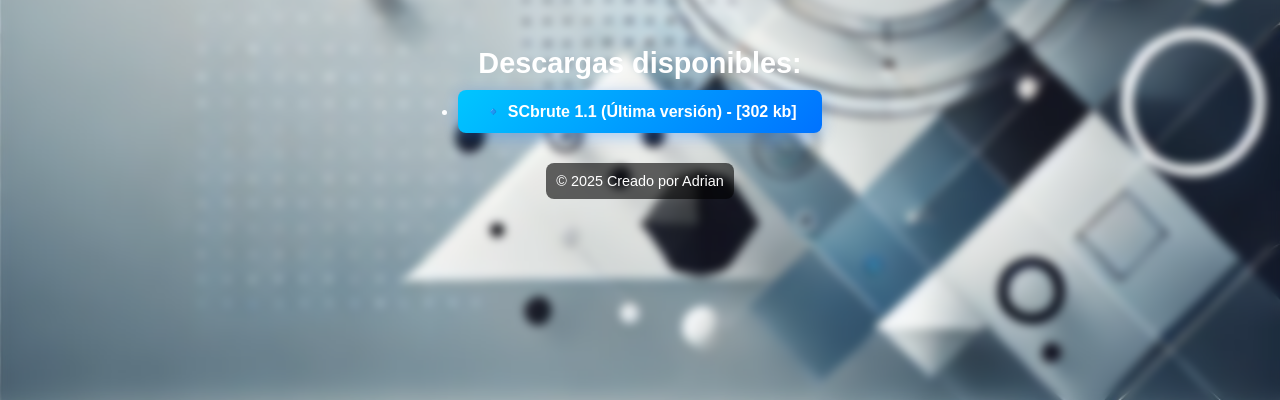
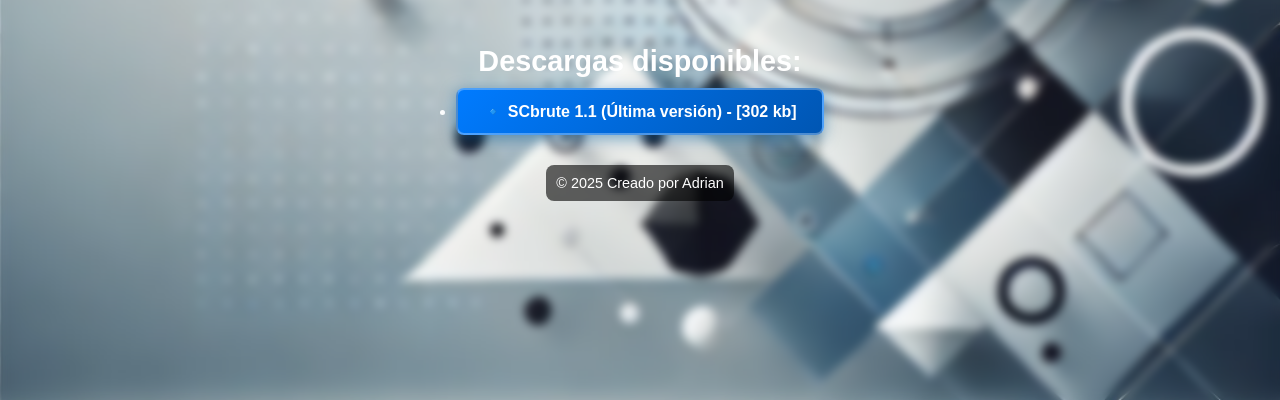
Before and after one commit to AdriProg2000/Software, a plain HTML site: page index.html in a window 1280 px wide. Shown: the part 400-800 px from the top of the page. Drawn offline with nearby package versions, Linux system fonts and the light colour scheme.

Commit message:
styles.css

```diff
--- a/styles.css
+++ b/styles.css
@@ -62,20 +62,22 @@ header h1 {
 
 .download a {
     display: inline-block;
-    background: linear-gradient(135deg, #00c6ff, #0072ff);
+    background: linear-gradient(135deg, #007bff, #0056b3); /* Azul oscuro a azul intermedio */
     color: white;
     font-weight: bold;
     text-decoration: none;
     padding: 12px 25px;
     border-radius: 8px;
-    box-shadow: 0 4px 15px rgba(0, 114, 255, 0.3);
+    border: 2px solid rgba(255, 255, 255, 0.3); /* Borde blanco translúcido */
+    box-shadow: 0 4px 15px rgba(0, 91, 153, 0.5); /* Sombra suave azul */
     transition: all 0.3s ease-in-out;
 }
 
 .download a:hover {
     transform: scale(1.05);
-    background: linear-gradient(135deg, #0072ff, #00c6ff);
-    box-shadow: 0 6px 20px rgba(0, 114, 255, 0.5);
+    background: linear-gradient(135deg, #0066cc, #004d99); /* Azul más oscuro al hacer hover */
+    box-shadow: 0 6px 20px rgba(0, 91, 153, 0.7); /* Sombra más fuerte */
+    border-color: white; /* Hace el borde más visible al pasar el mouse */
 }
 
 /* ======= FOOTER ======= */
```
